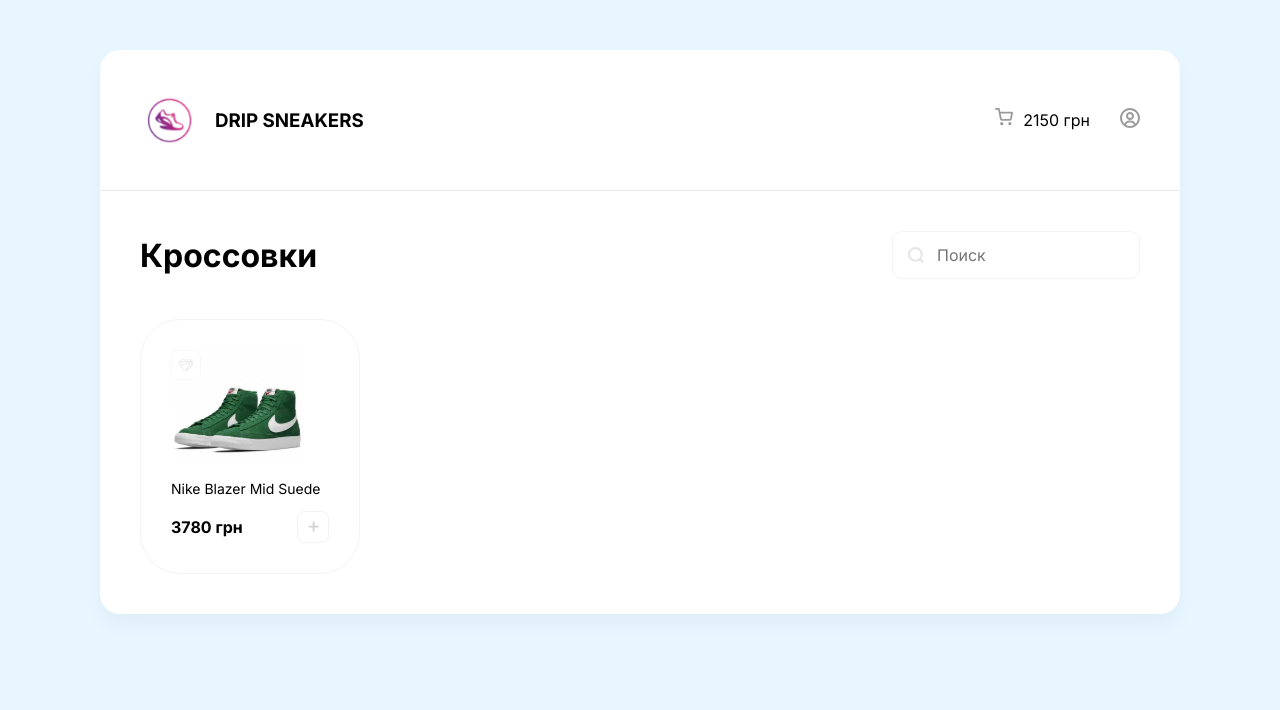
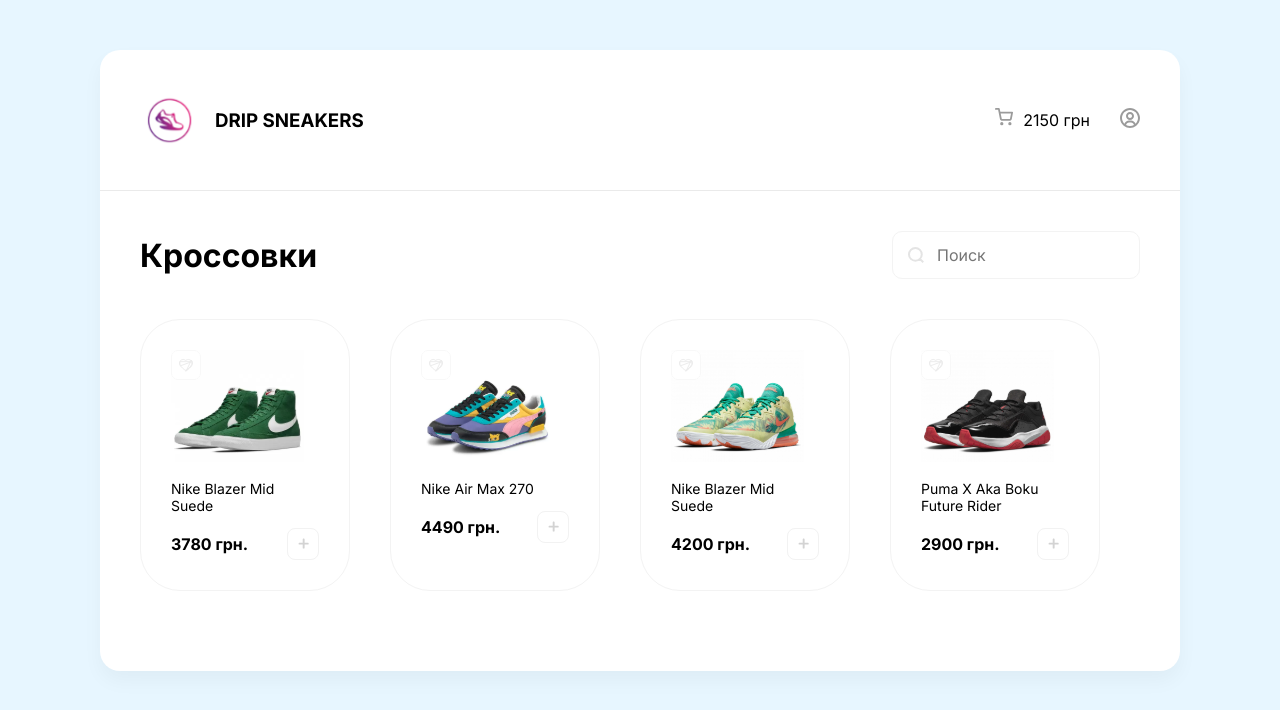
Before and after one commit to Feyni/sneakers, a React (Create React App) app: page / in a window 1280 px wide. Shown: the top 710 px of the page. Built offline with nearby package versions, Linux system fonts and the light colour scheme.

Commit message:
third part

```diff
--- a/src/App.js
+++ b/src/App.js
@@ -1,6 +1,25 @@
 import Card from "./components/Card";
 import Header from "./components/Header";
 import Drawer from "./components/Drawer";
+
+const arr = [
+  {
+    title: "Nike Blazer Mid Suede",
+    price: 3780,
+    imageUrl: "/img/sneakers/1.svg",
+  },
+  { title: "Nike Air Max 270", price: 4490, imageUrl: "/img/sneakers/2.svg" },
+  {
+    title: "Nike Blazer Mid Suede",
+    price: 4200,
+    imageUrl: "/img/sneakers/3.svg",
+  },
+  {
+    title: "Puma X Aka Boku Future Rider",
+    price: 2900,
+    imageUrl: "/img/sneakers/4.svg",
+  },
+];
 
 function App() {
   return (
@@ -17,7 +36,9 @@ function App() {
         </div>
 
         <div className="sneakers">
-          <Card />
+          {arr.map((obj) => (
+            <Card title={obj.title} price={obj.price} imageUrl={obj.imageUrl} onClick={()=>console.log(obj)} />
+          ))}
         </div>
       </div>
     </div>
--- /dev/null
+++ b/src/components/Card/Card.module.scss
@@ -0,0 +1,25 @@
+.card {
+    border: 1px solid #F3F3F3;
+    padding: 30px;
+    width: 220px;
+    border-radius: 40px;
+    margin-right: 40px;
+    margin-bottom: 40px;
+    transition: box-shadow 0.2s ease-in-out, transform 0.2s ease-in-out;
+
+
+    &:hover {
+      box-shadow: 0px 20px 35px rgba(0, 0, 0, 0.06);
+      transform: translateY(-5px);
+    }
+
+    p {
+      font-size: 400;
+      font-size: 14px;
+    }
+
+    .favorite {
+      position: absolute;
+      cursor: pointer;
+    }
+  }
--- a/src/components/Card.js
+++ b/src/components/Card/index.js
@@ -1,19 +1,23 @@
-function Card(){
+import styles from './Card.module.scss';
+
+console.log(styles);
+
+function Card(props){
     return(
-        <div className="card">
-          <div className="favorite">
+        <div className={styles.card}>
+          <div className={styles.favorite}>
             <img src="img/heartFalse.svg" alt="Unliked" />
           </div>
           <img
             width={133}
             height={112}
-            src="/img/sneakers/1.svg"
+            src={props.imageUrl}
             alt="First sneakers"
           />
-          <p>Nike Blazer Mid Suede</p>
+          <p>{props.title}</p>
           <div className="cardDescription">
-            <b>3780 грн</b>
-            <button className="button">
+            <b>{props.price} грн.</b>
+            <button className="button" onClick={props.onClick}>
               <img width={11} height={11} src="/img/add.svg" alt="Add" />
             </button>
           </div>
--- a/src/index.scss
+++ b/src/index.scss
@@ -74,29 +74,7 @@ header {
 
 }
 
-.card {
-  border: 1px solid #F3F3F3;
-  padding: 30px;
-  width: 220px;
-  border-radius: 40px;
-  transition: box-shadow 0.2s ease-in-out, transform 0.2s ease-in-out;
 
-
-  &:hover {
-    box-shadow: 0px 20px 35px rgba(0, 0, 0, 0.06);
-    transform: translateY(-5px);
-  }
-
-  p {
-    font-size: 400;
-    font-size: 14px;
-  }
-
-  .favorite {
-    position: absolute;
-    cursor: pointer;
-  }
-}
 
 .cardDescription {
   display: flex;
@@ -115,7 +93,7 @@ header {
 
 .sneakers {
   display: flex;
-  justify-content: space-between;
+  //justify-content: space-between;
 }
 
 .search {
```
